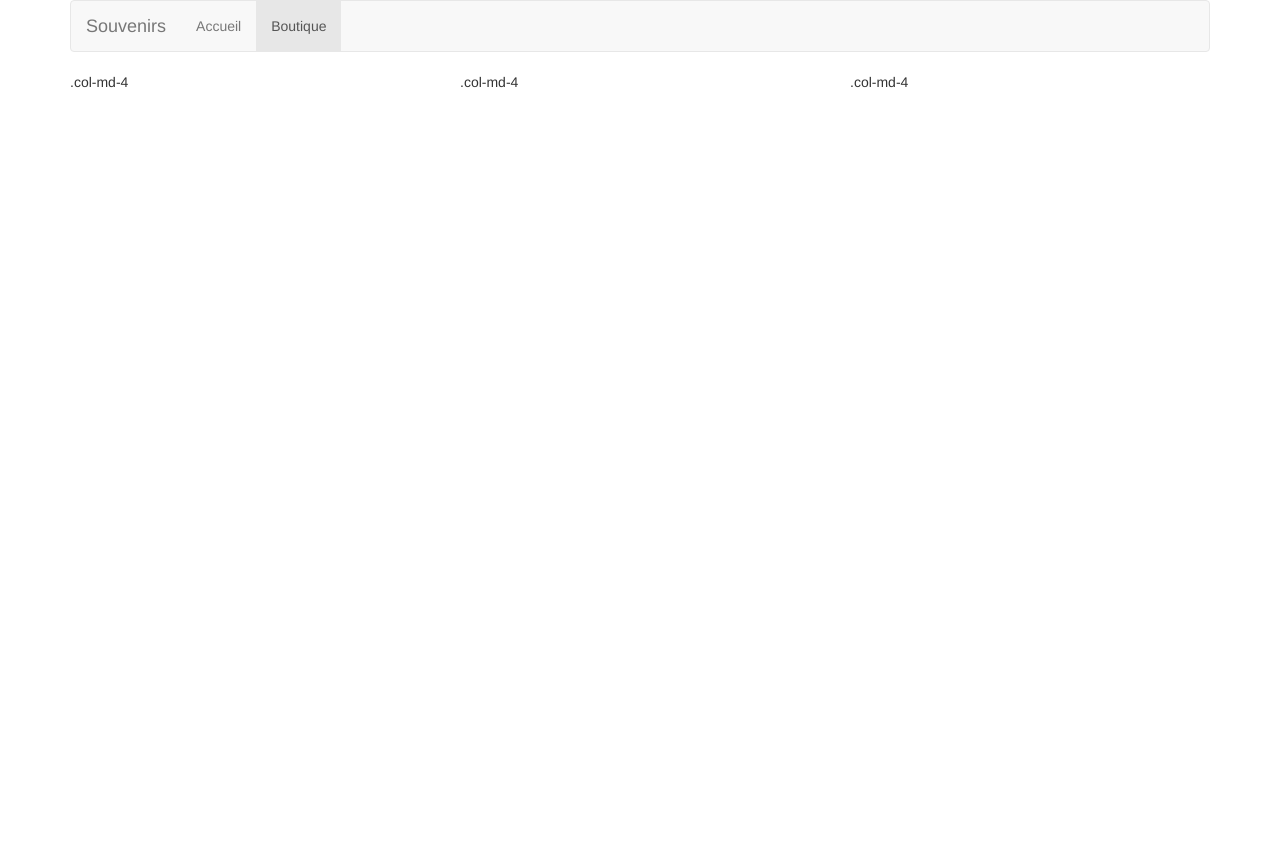
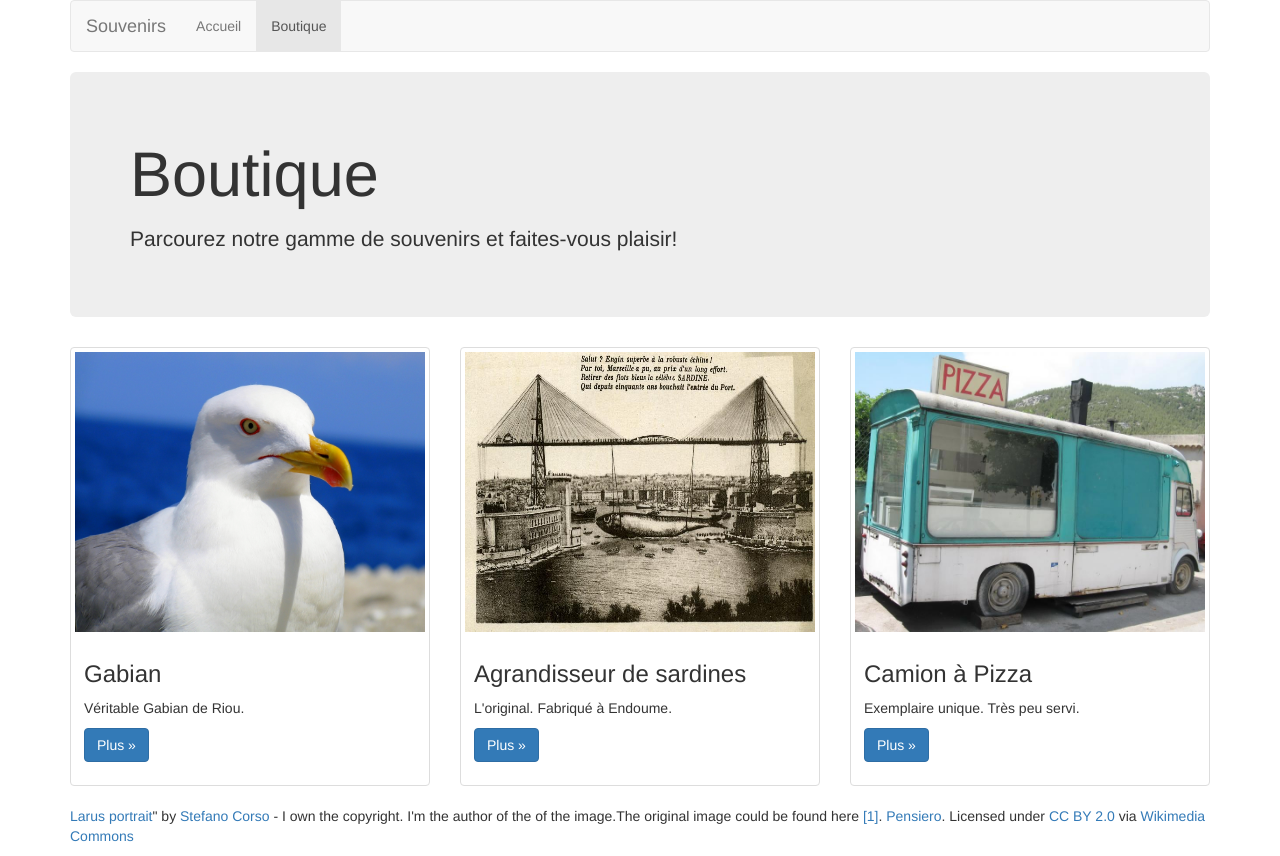
Before and after one commit to tsegismont/DevopsDay2015, a website: page SouvenirsApp/webroot/boutique.html in a window 1280 px wide. Before the commit the page ends 800 px from the top, so only its background shows below. Drawn offline with nearby package versions, Linux system fonts and the light colour scheme.

Commit message:
Add the shopping store page

```diff
--- a/SouvenirsApp/webroot/boutique.html
+++ b/SouvenirsApp/webroot/boutique.html
@@ -1,5 +1,5 @@
 <!DOCTYPE html>
-<html lang="en">
+<html lang="en" ng-app="souvenirsApp">
 <head>
   <meta charset="UTF-8">
   <title>Souvernirs de Marseille</title>
@@ -9,6 +9,8 @@
 
   <script src="libs/jquery/dist/jquery.min.js"></script>
   <script src="libs/bootstrap/dist/js/bootstrap.min.js"></script>
+  <script src="libs/angular/angular.min.js"></script>
+  <script src="js/souvenirs.js"></script>
 
 </head>
 <body>
@@ -29,11 +31,43 @@
     </div>
   </nav>
 
-  <div class="row">
-    <div class="col-md-4">.col-md-4</div>
-    <div class="col-md-4">.col-md-4</div>
-    <div class="col-md-4">.col-md-4</div>
+  <div class="jumbotron">
+    <h1>Boutique</h1>
+
+    <div class="media">
+      <div class="media-body">
+        <p>Parcourez notre gamme de souvenirs et faites-vous plaisir!</p>
+      </div>
+    </div>
+
   </div>
+
+  <div class="row" ng-controller="ItemsCtrl">
+    <div class="col-md-4" ng-repeat="item in items">
+      <div class="thumbnail">
+        <img ng-src="{{item.image.src}}" alt="{{item.image.alt}}" style="height: 20em;">
+
+        <div class="caption">
+          <h3>{{item.name}}</h3>
+
+          <p>{{item.snippet}}</p>
+
+          <p><a href="{{item.details}}" class="btn btn-primary" role="button">Plus &raquo;</a></p>
+        </div>
+      </div>
+    </div>
+  </div>
+
+  <footer>
+    <p>
+      <a href="https://commons.wikimedia.org/wiki/File:Larus_portrait.jpg#/media/File:Larus_portrait.jpg">Larus portrait</a>" by
+      <a rel="nofollow" class="external text" href="http://www.flickr.com/people/pensiero/">Stefano Corso</a> - I own the copyright. I'm the author of the of the image.The original image could be found here
+      <a rel="nofollow" class="external autonumber" href="http://www.flickr.com/photos/pensiero/13529433/">[1]</a>.
+      <a href="//commons.wikimedia.org/w/index.php?title=User:Pensiero&amp;action=edit&amp;redlink=1" class="new" title="User:Pensiero (page does not exist)">Pensiero</a>. Licensed under
+      <a title="Creative Commons Attribution 2.0" href="http://creativecommons.org/licenses/by/2.0">CC BY 2.0</a> via
+      <a href="//commons.wikimedia.org/wiki/">Wikimedia Commons</a>
+    </p>
+  </footer>
 
 </div>
 
--- a/SouvenirsApp/webroot/bower.json
+++ b/SouvenirsApp/webroot/bower.json
@@ -5,6 +5,7 @@
   ],
   "dependencies": {
     "bootstrap": "3.3.5",
-    "bootswatch-dist": "3.3.5-cerulean"
+    "bootswatch-dist": "3.3.5-cerulean",
+    "angular": "1.4.7"
   }
 }
--- /dev/null
+++ b/SouvenirsApp/webroot/js/souvenirs.js
@@ -0,0 +1,35 @@
+var souvenirsApp = angular.module('souvenirsApp', []);
+
+var items = [
+  {
+    'name': 'Gabian',
+    'snippet': 'Véritable Gabian de Riou.',
+    'image': {
+      'src': 'img/Larus_portrait.jpg',
+      'alt': 'Gabian de Riou'
+    },
+    'details': '#'
+  },
+  {
+    'name': 'Agrandisseur de sardines',
+    'snippet': 'L\'original. Fabriqué à Endoume.',
+    'image': {
+      'src': 'img/sardine.jpg',
+      'alt': 'Agrandisseur de sardines'
+    },
+    'details': '/agrandisseur-sardines.html'
+  },
+  {
+    'name': 'Camion à Pizza',
+    'snippet': 'Exemplaire unique. Très peu servi.',
+    'image': {
+      'src': 'img/camion-pizza.jpg',
+      'alt': 'Camion à Pizza'
+    },
+    'details': '#'
+  }
+];
+
+souvenirsApp.controller('ItemsCtrl', function ($scope) {
+  $scope.items = items;
+});
```
Also changed, not shown: SouvenirsApp/webroot/index.html (+1 -1 lines), SouvenirsApp/webroot/img/Larus_portrait.jpg (added), SouvenirsApp/webroot/img/camion-pizza.jpg (added), SouvenirsApp/webroot/img/sardine.jpg (added), 1 other file.
